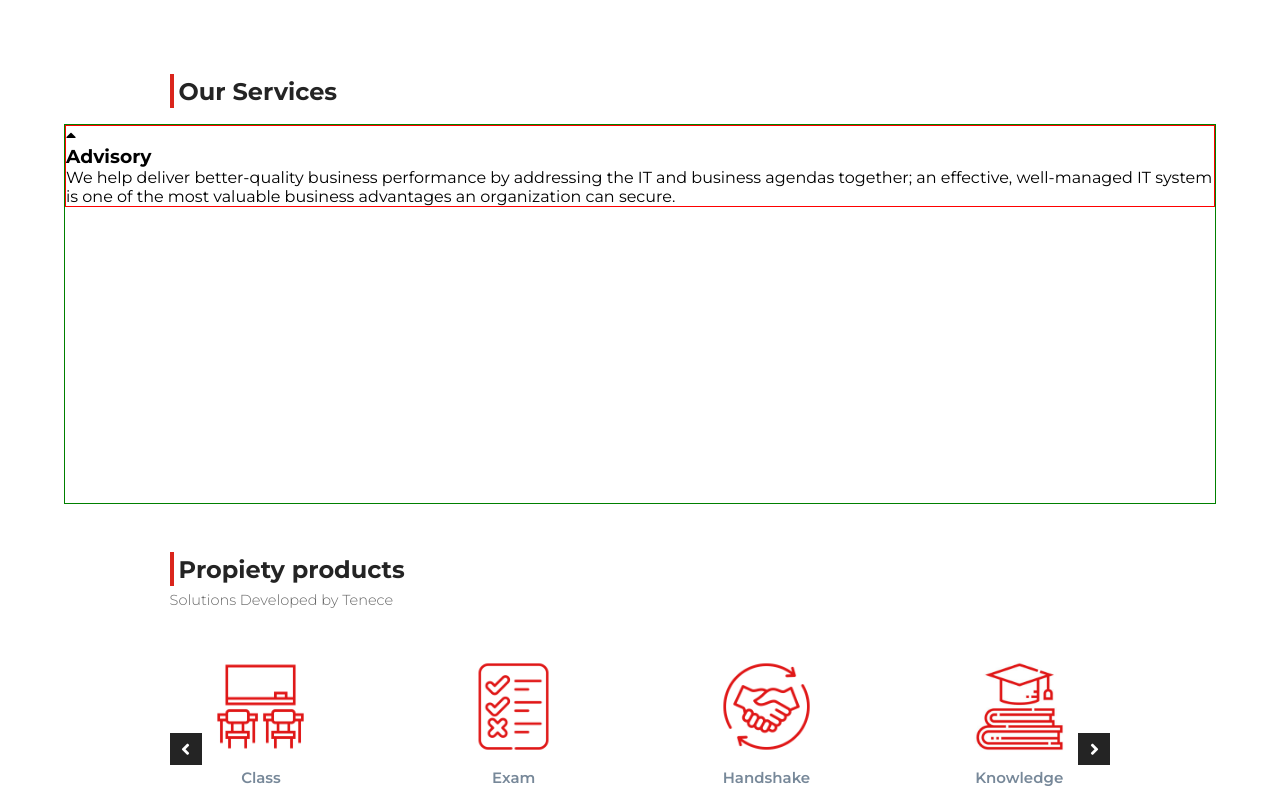
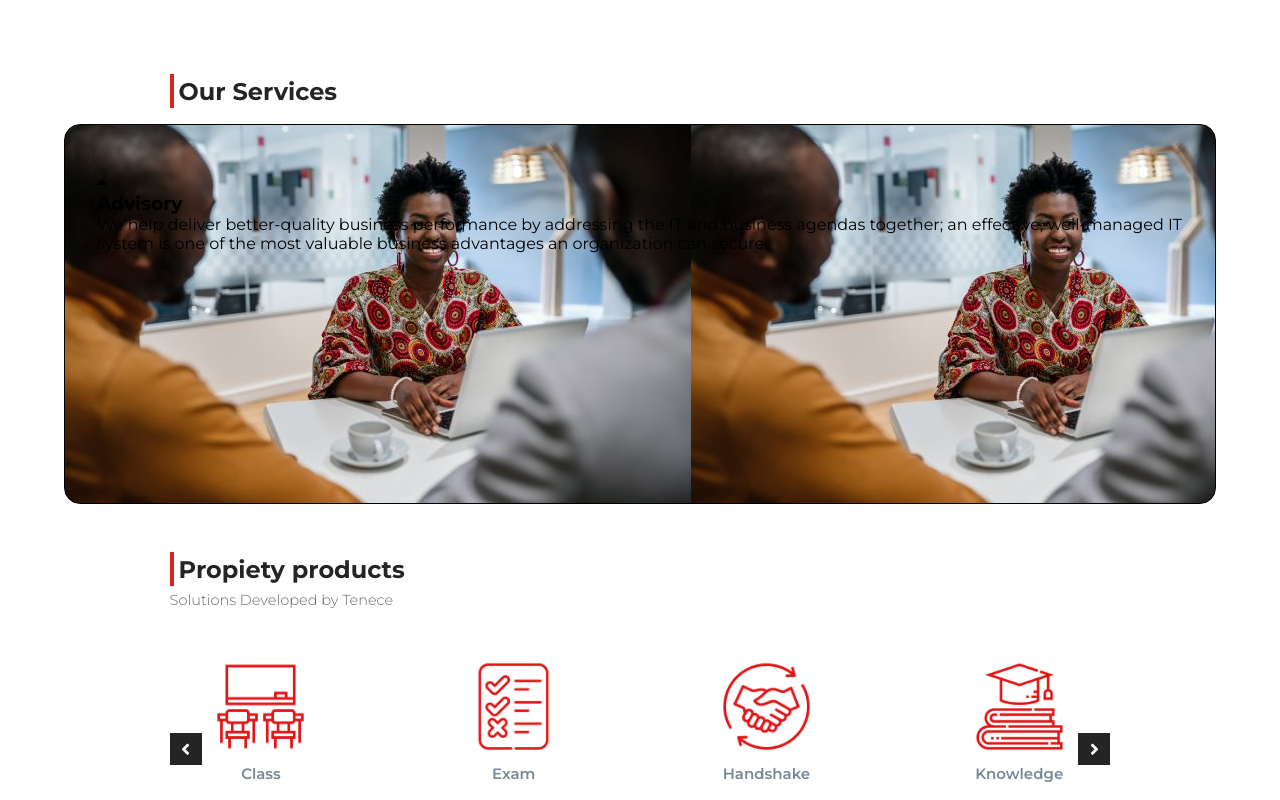
Before and after one commit to Onyeneke-AC/My-first-react-portfolio-project, a React (Create React App) app: page / in a window 1280 px wide. Shown: the part 880-1680 px from the top of the page. Built offline with nearby package versions, Linux system fonts and the light colour scheme.

Commit message:
swiper slide setup for services section

```diff
--- a/src/App.css
+++ b/src/App.css
@@ -19,6 +19,7 @@
 
 img {
   width: 100%;
+  display: block;
 }
 
 .sub_h2 {
--- a/src/components/templates/body/Services.css
+++ b/src/components/templates/body/Services.css
@@ -63,12 +63,24 @@ div .serv {
 } */
 
 .swiper-service {
-    border: 1px solid green;
+    /* border: 1px solid green; */
     width: 90vw;
     height: 380px;
     margin-top: 1rem;
 }
 
-div.serv {
-    border: 1px solid red;
+.swipe-me {
+    border: 1px solid black;
+    cursor: pointer;
+    width: 100%;
+    border-radius: 1rem;
+    padding: 3rem 2em 0;
 }
+
+.serv1 {
+    background-image: url(../../../../public/images/bgs/bg-1.jpg);
+}
+
+.serv {
+    /* border: 1px solid red; */
+}
--- a/src/components/templates/body/Services.js
+++ b/src/components/templates/body/Services.js
@@ -9,8 +9,7 @@ function Services() {
             Our Services
         </h2>
         <Swiper spaceBetween={20}  speed={800}  slidesPerView={1}  className='swiper-service'>
-            <SwiperSlide className="swiper-slide">
-                <div className="serv1">
+            <SwiperSlide className="swipe-me serv1">
                 <div className="serv">
                     <i className="fas fa-caret-up" />
                      <h3 className="serv__h3">
@@ -20,10 +19,8 @@ function Services() {
                         We help deliver better-quality business performance by addressing the IT and business agendas together; an effective, well-managed IT system is one of the most valuable business advantages an organization can secure.
                     </p>
                 </div>
-                </div>
             </SwiperSlide>
-            <SwiperSlide className="swiper-slide">
-                <div className="serv2">
+            <SwiperSlide className="swipe-me serv2">
                 <div className="serv">
                     <i className="fas fa-caret-up" />
                     <h3 className="serv__h3">
@@ -33,10 +30,8 @@ function Services() {
                         Our managed services are ideal if you don't have what you need in-house for day-to-day management, we do the work and you get the valuable information you need for your organization.
                     </p>
                 </div>
-                </div>
             </SwiperSlide>
-            <SwiperSlide className="swiper-slide">
-                <div className="serv2">
+            <SwiperSlide className="swipe-me serv3">
                 <div className="serv">
                     <i className="fas fa-caret-up" />
                     <h3 className="serv__h3">
@@ -46,7 +41,6 @@ function Services() {
                         We improve your business for innovation and growth while driving bottom-line benefits to drive growth, eliminate downtime, scale operations and improve application availability with the procedure management of IT resources.
                     </p>
                 </div>
-                </div>
             </SwiperSlide>
         </Swiper>
     </div>
```
Lines whose indentation alone changed are shown as unchanged.
